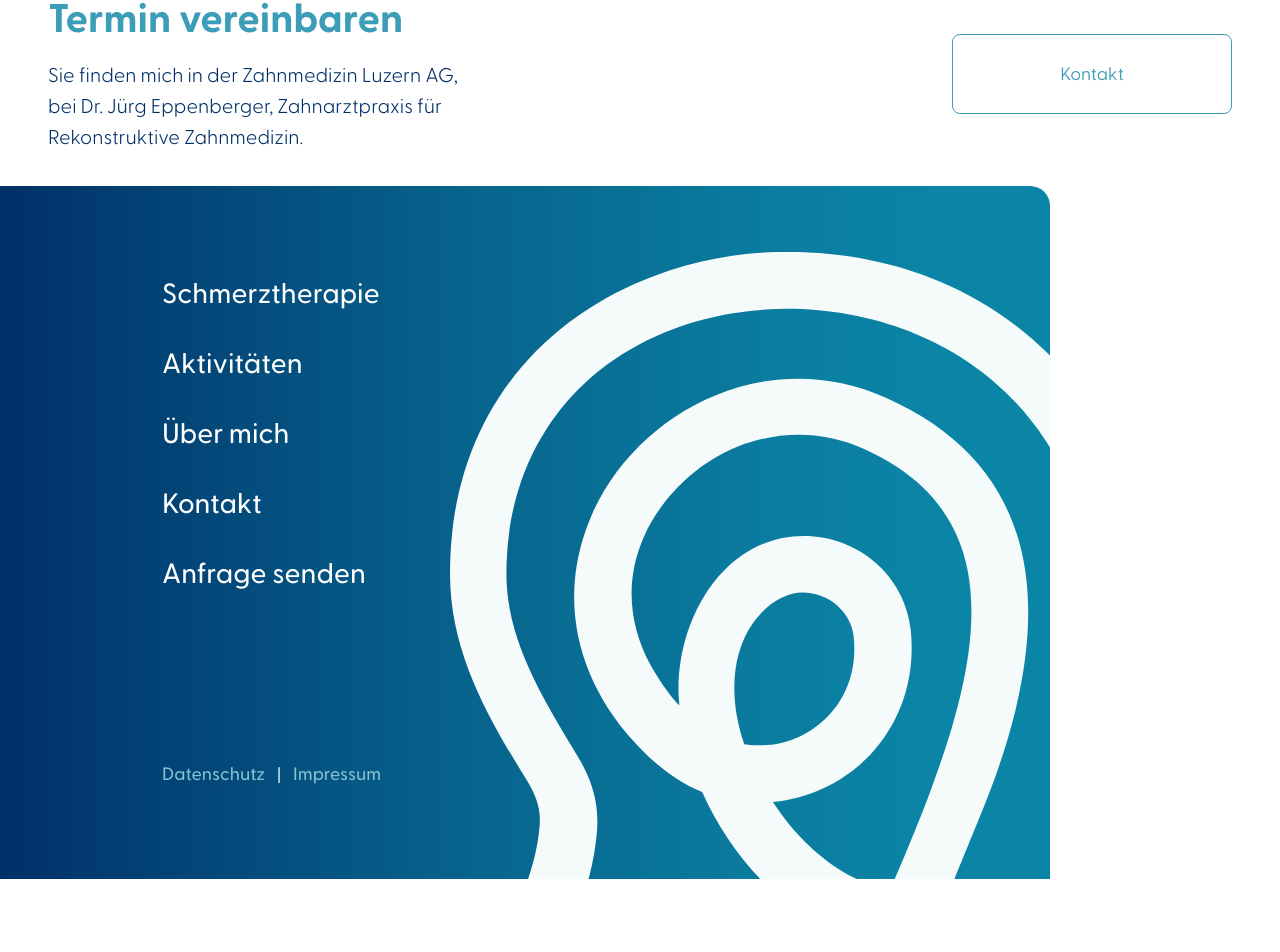
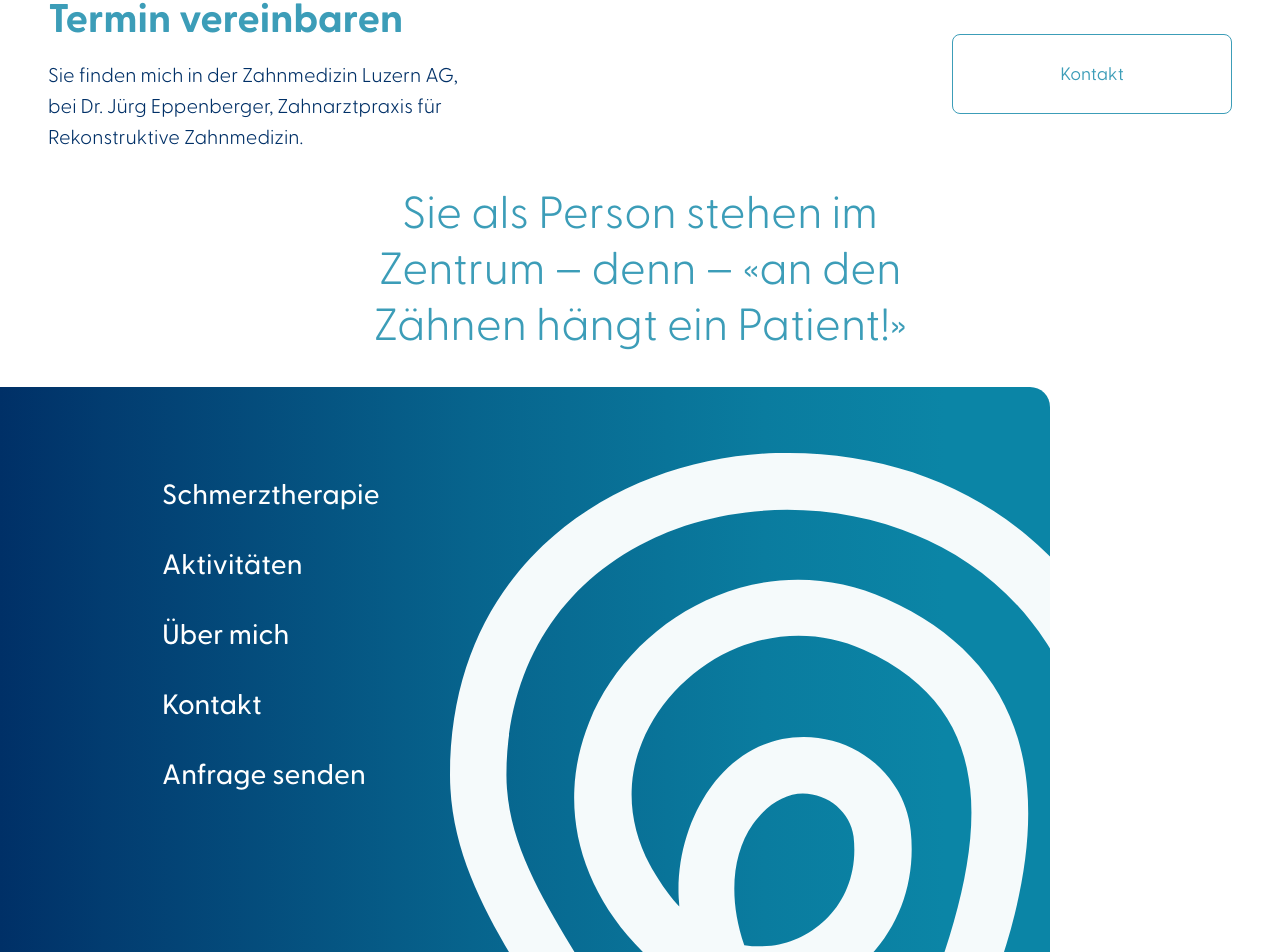
Before and after one commit to jeromehaas/haerle-practice-web, a Next.js app: page / in a window 1280 px wide. Shown: the part 2514-3466 px from the top of the page. Before the commit the page ends 3393 px from the top, so only its background shows below. Built offline with nearby package versions, Linux system fonts and the light colour scheme.

Commit message:
Setup: component statement

```diff
--- /dev/null
+++ b/components/sections/statement/statement.jsx
@@ -0,0 +1,23 @@
+import { Section } from 'components/layouts/section/section';
+import { Heading } from 'components/partials/heading/heading';
+
+const Statement = ({ data }) => {
+
+  return (
+    <Section data={{
+      className: 'statement'
+    }}>
+      <Heading data= {{
+        level: 'h1',
+        color: 'lightblue',
+        className: 'statement__title'
+      }}>
+        { data.text }
+      </Heading>
+    </Section>
+  )
+}
+
+export {
+  Statement
+};
--- /dev/null
+++ b/components/sections/statement/statement.scss
@@ -0,0 +1,11 @@
+.statement {
+	text-align: center;
+
+	&__title {
+		text-align: center;
+		max-width: 600px;
+		margin: 0 auto;
+		font-weight: 300;
+	}
+
+}
--- a/pages/index.js
+++ b/pages/index.js
@@ -3,6 +3,7 @@ import { Hero } from 'components/sections/hero/hero';
 import { Quote } from 'components/sections/quote/quote';
 import { Teaser } from 'components/sections/teaser/teaser';
 import { CTA } from 'components/sections/cta/cta';
+import { Statement } from 'components/sections/statement/statement';
 
 const Start = () => {
   return (
@@ -47,6 +48,11 @@ const Start = () => {
         buttonText: 'Button',
         buttonHref: '#'
       }} />
+      <Statement data={{
+        text: 'Sie als Person stehen im Zentrum – denn – «an den Zähnen hängt ein Patient!»',
+        color: 'ligthblue'
+      }}>
+      </Statement>
     </Page>
   )
 }
--- a/styles/central.scss
+++ b/styles/central.scss
@@ -33,3 +33,4 @@
 @import 'components/sections/quote/quote';
 @import 'components/sections/teaser/teaser';
 @import 'components/sections/cta/cta';
+@import 'components/sections/statement/statement';
```
